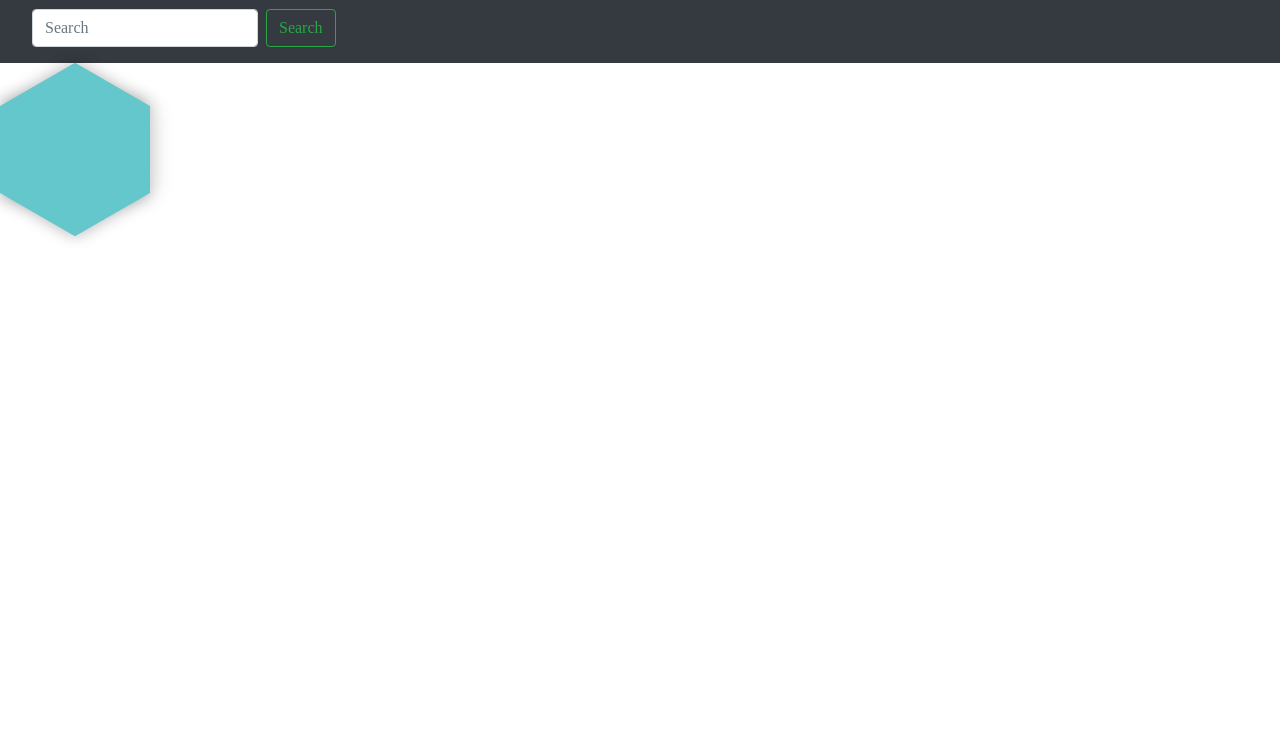
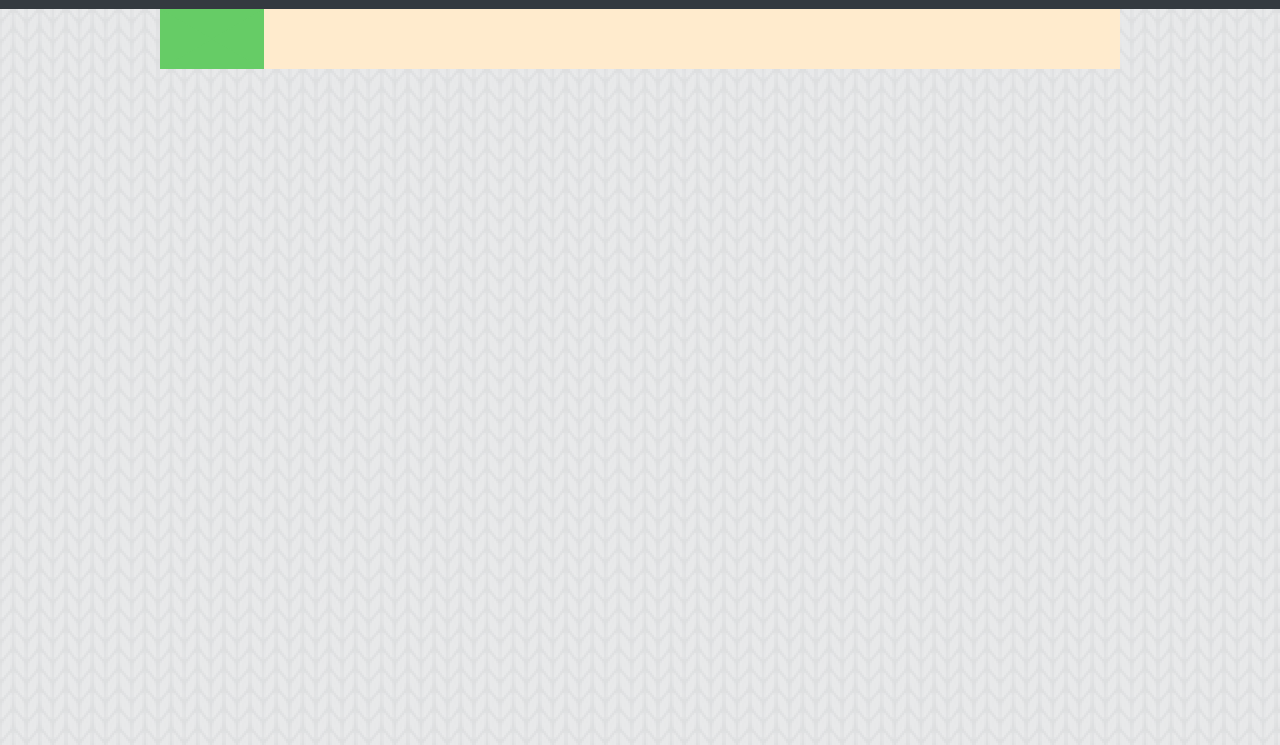
Before and after one commit to SandersCecily/sanderscecily.github.io, a plain HTML site: page index.html in a window 1280 px wide. Shown: the part 55-800 px from the top of the page. Drawn offline with nearby package versions, Linux system fonts and the light colour scheme; a web font is replaced by a local one.

Commit message:
mid work save

```diff
--- a/index.html
+++ b/index.html
@@ -2,7 +2,7 @@
 <html lang="en">
     <head>
         <meta charset="utf-8">
-        <title>Cecily Sanders's Work</title>
+        <title>Portfolio</title>
         <link rel="stylesheet" href="https://stackpath.bootstrapcdn.com/bootstrap/4.1.3/css/bootstrap.min.css" integrity="sha384-MCw98/SFnGE8fJT3GXwEOngsV7Zt27NXFoaoApmYm81iuXoPkFOJwJ8ERdknLPMO" crossorigin="anonymous">
         <link href="https://fonts.googleapis.com/css?family=Patrick+Hand" rel="stylesheet">
         <link href="https://fonts.googleapis.com/css?family=Goudy+Bookletter+1911" rel="stylesheet">
@@ -23,13 +23,13 @@
             <a href="https://github.com/monetthigpen/projectOne" target="_blank"> Project One </a>
             <!-- <a href="" target="_blank">6</a> -->
             <!-- <a href="" target="_blank">6</a> -->
-            <nav class="navbar navbar-dark bg-dark">
-                <form class="form-inline">
-                  <input class="form-control mr-sm-2" type="search" placeholder="Search" aria-label="Search">
-                  <button class="btn btn-outline-success my-2 my-sm-0" type="submit">Search</button>
-                </form>
-              </nav>
         </nav>
-        <div class="hexagon"><span></span></div>
+        <div class="projects">
+            <div class="hexagon">
+                <div></div>
+                <div></div>
+                <div></div>
+            </div>
+        </div>
     </body>
 </html>
--- a/style.css
+++ b/style.css
@@ -1,5 +1,5 @@
 body {
-    background-image: url(lyonnette/lyonnette.png);
+    background-image: url(knitting250px/knitting250px_@2X.png);
 }
 
 nav {
@@ -17,63 +17,28 @@ h1, h2 {
     color: #F0CE50;
 }
 
-a{
-    color: #06859C;
-
-}
-
-article{
-    width: 65%;
-    margin:0 auto;
-    margin-top: 50px;
-    border: #41B213 3px solid;
-}
-
-a:hover{
-    color: #FF6144;
-}
-
-.navbar navbar-dark bg-dark {
-    background-color: red;
-}
-
-#ghostyboy{
-
-    color: #7A3CBD;
-    margin:0 auto;
+.projects {
+    width: 75%;
+    margin: 0 auto;
+    background-color: blanchedalmond;
 }
 
 .hexagon {
-    position: relative;
-    width: 150px;
-    height: 86.60px;
-    background-color: #64C7CC;
-    margin: 43.30px 0;
-    box-shadow: 0 0 20px rgba(0,0,0,0.3);
+    width: 0;
+    border-bottom: 30px solid #6C6;
+    border-left: 52px solid transparent;
+    border-right: 52px solid transparent;
+
+    width: 104px;
+    height: 60px;
+    background-color: #6C6;
+
+    width: 0;
+    border-top: 30px solid #6C6;
+    border-left: 52px solid transparent;
+    border-right: 52px solid transparent;
   }
 
-  .hexagon:before,
-  .hexagon:after {
-    content: "";
-    position: absolute;
-    z-index: 1;
-    width: 106.07px;
-    height: 106.07px;
-    -webkit-transform: scaleY(0.5774) rotate(-45deg);
-    -ms-transform: scaleY(0.5774) rotate(-45deg);
-    transform: scaleY(0.5774) rotate(-45deg);
-    background-color: inherit;
-    left: 21.9670px;
-    box-shadow: 0 0 20px rgba(0,0,0,0.3);
-  }
-
-  .hexagon:before {
-    top: -53.0330px;
-  }
-
-  .hexagon:after {
-    bottom: -53.0330px;
-  }
 
   /*cover up extra shadows*/
   .hexagon span {
```
